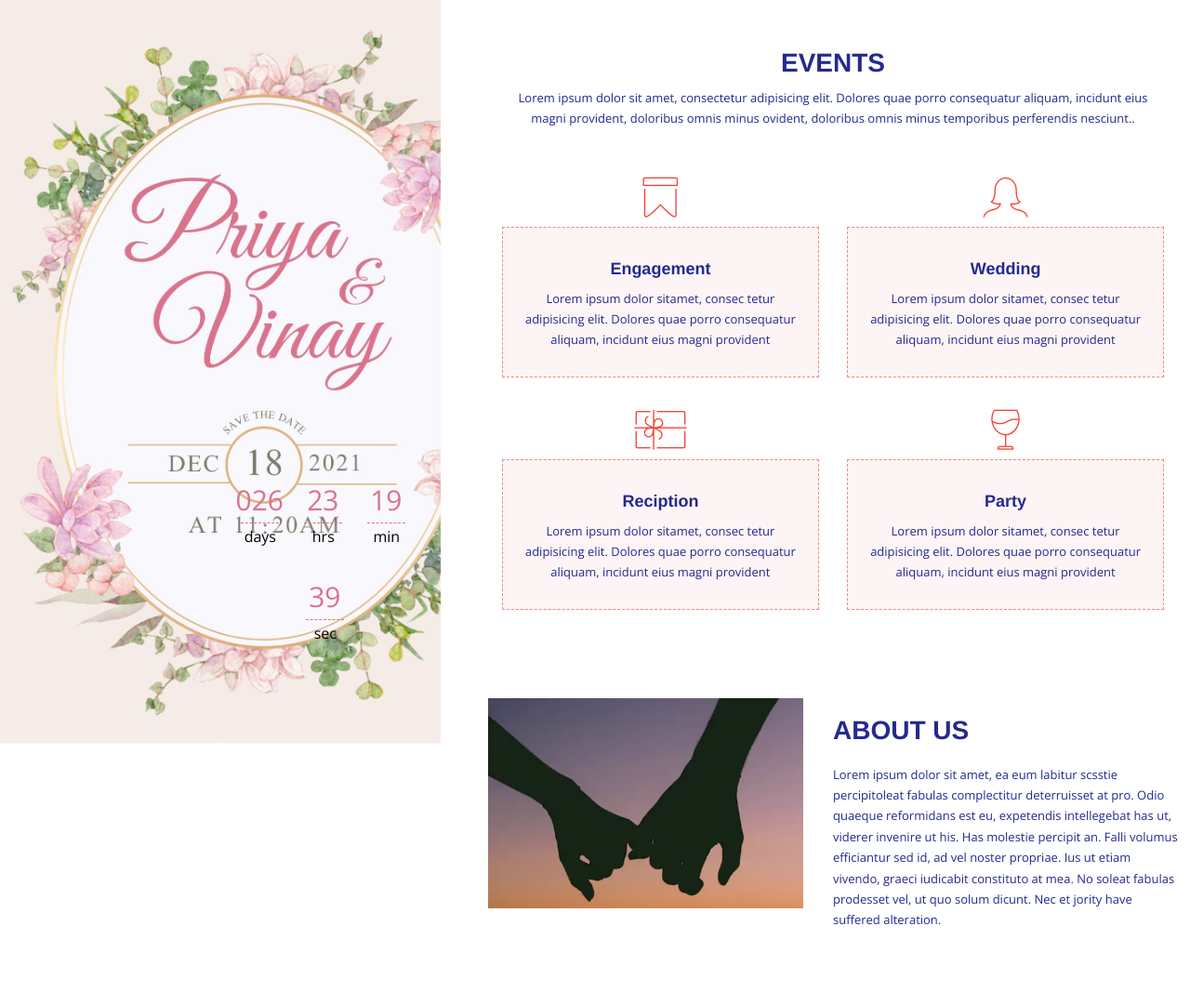
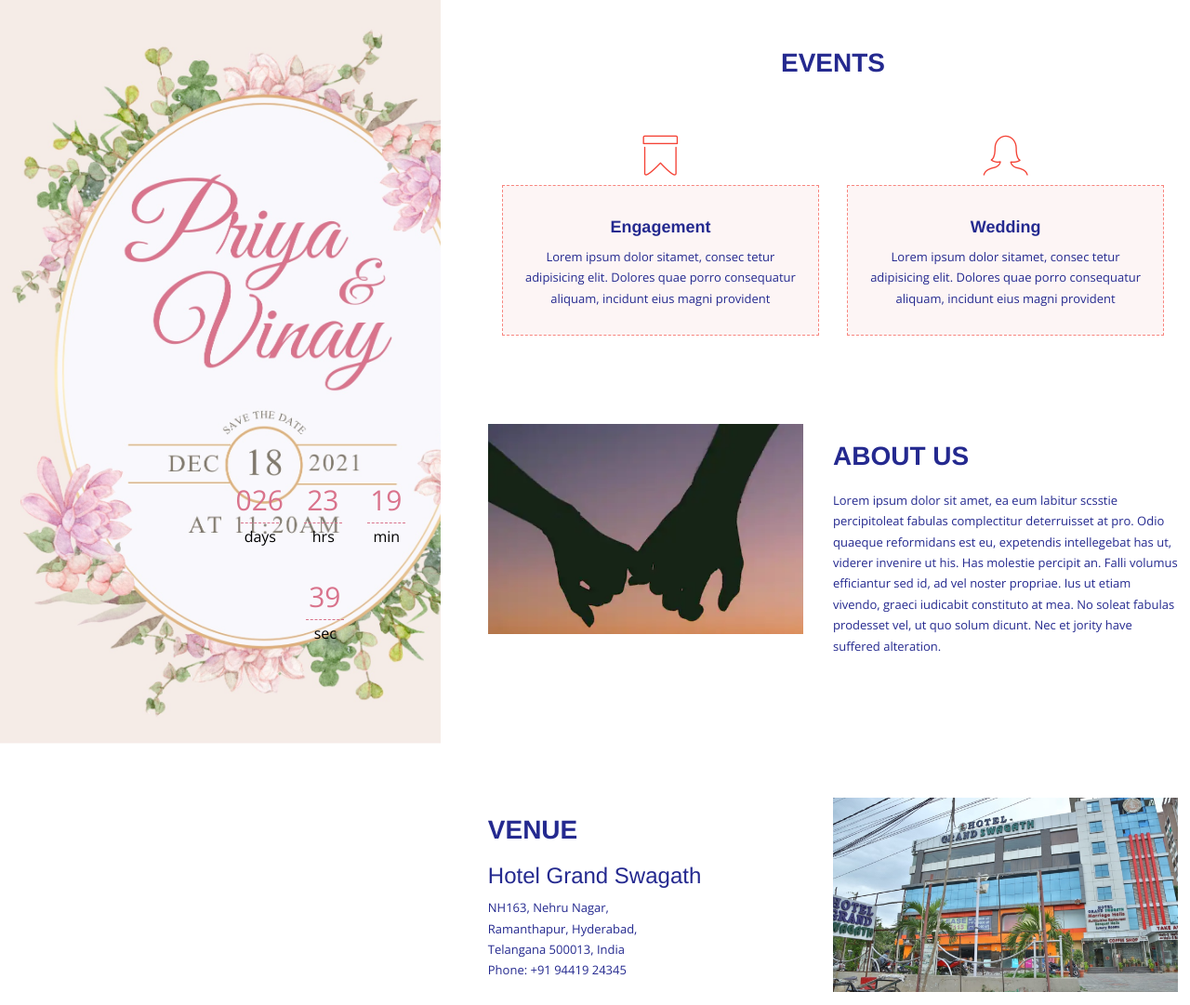
Before and after one commit to kamalteja/priyanivas, a plain HTML site: page index.html in a window 1280 px wide. Shown: the top 1081 px of the page at 93% size. Drawn offline with nearby package versions, Linux system fonts and the light colour scheme.

Commit message:
Removed unnecessary events

```diff
--- a/index.html
+++ b/index.html
@@ -30,9 +30,7 @@
                     <div class="row">
                         <div class="col-md-12">
                             <div class="aligncenter">
-                                <h2 class="aligncenter">Events</h2>Lorem ipsum dolor sit amet, consectetur adipisicing
-                                elit. Dolores quae porro consequatur aliquam, incidunt eius magni provident, doloribus
-                                omnis minus ovident, doloribus omnis minus temporibus perferendis nesciunt..
+                                <h2 class="aligncenter">Events</h2>
                             </div>
                             <br>
                         </div>
@@ -58,27 +56,8 @@
                                     </div>
                                 </div>
                             </div>
-                            <div class="row">
-                                <div class="col-sm-6 col-md-6 text-center">
-                                    <span class="icons c3"><i class="icon-gift"></i></span>
-                                    <div class="box-area">
-                                        <h3>Reciption</h3>
-                                        <p>Lorem ipsum dolor sitamet, consec tetur adipisicing elit. Dolores quae porro
-                                            consequatur aliquam, incidunt eius magni provident</p>
-                                    </div>
-                                </div>
-                                <div class="col-sm-6 col-md-6 text-center">
-                                    <span class="icons c4"><i class="icon-wine"></i></span>
-                                    <div class="box-area">
-                                        <h3>Party</h3>
-                                        <p>Lorem ipsum dolor sitamet, consec tetur adipisicing elit. Dolores quae porro
-                                            consequatur aliquam, incidunt eius magni provident</p>
-                                    </div>
-                                </div>
-                            </div>
                         </div>
                     </div>
-
 
                 </div>
             </section>
```
